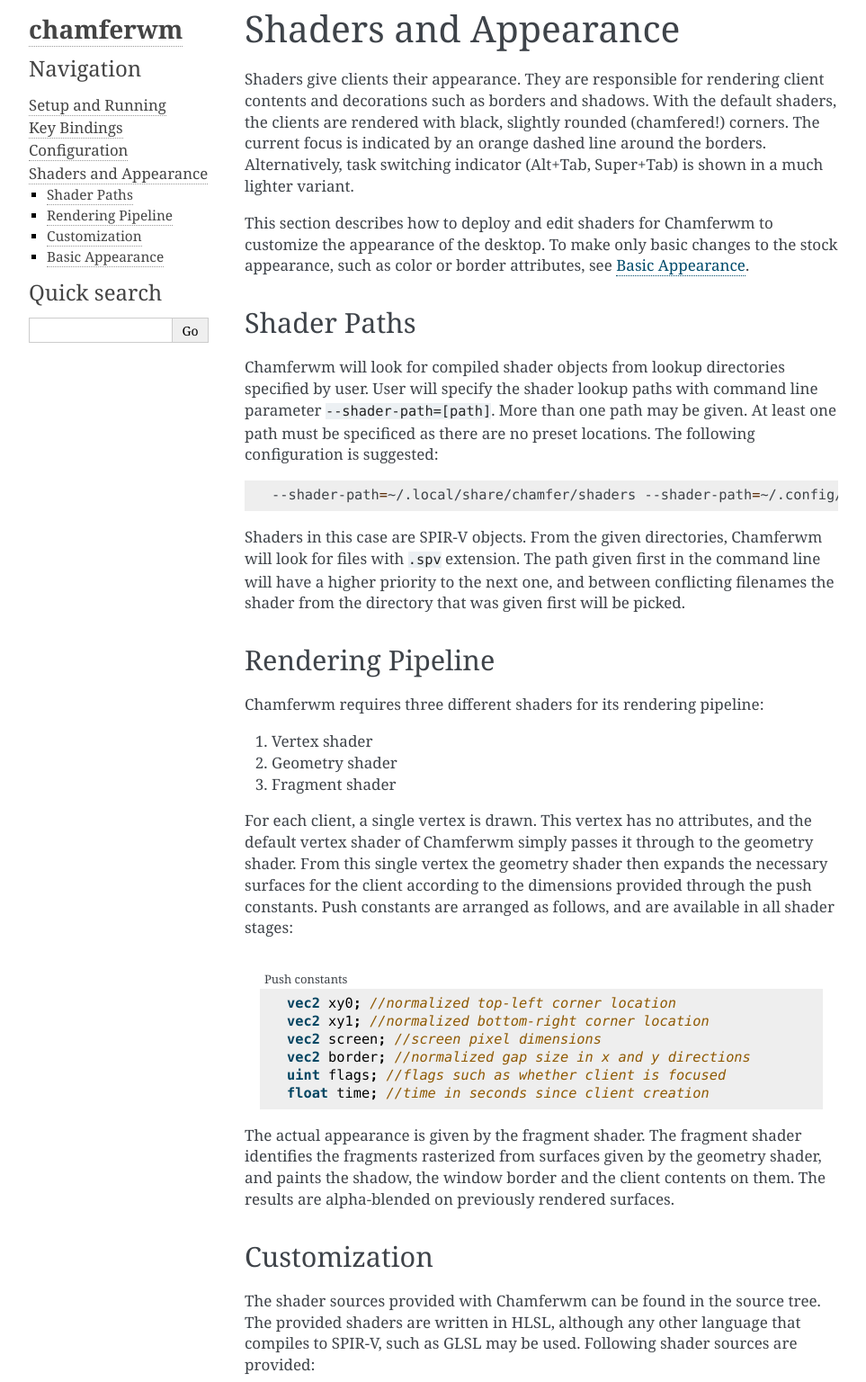
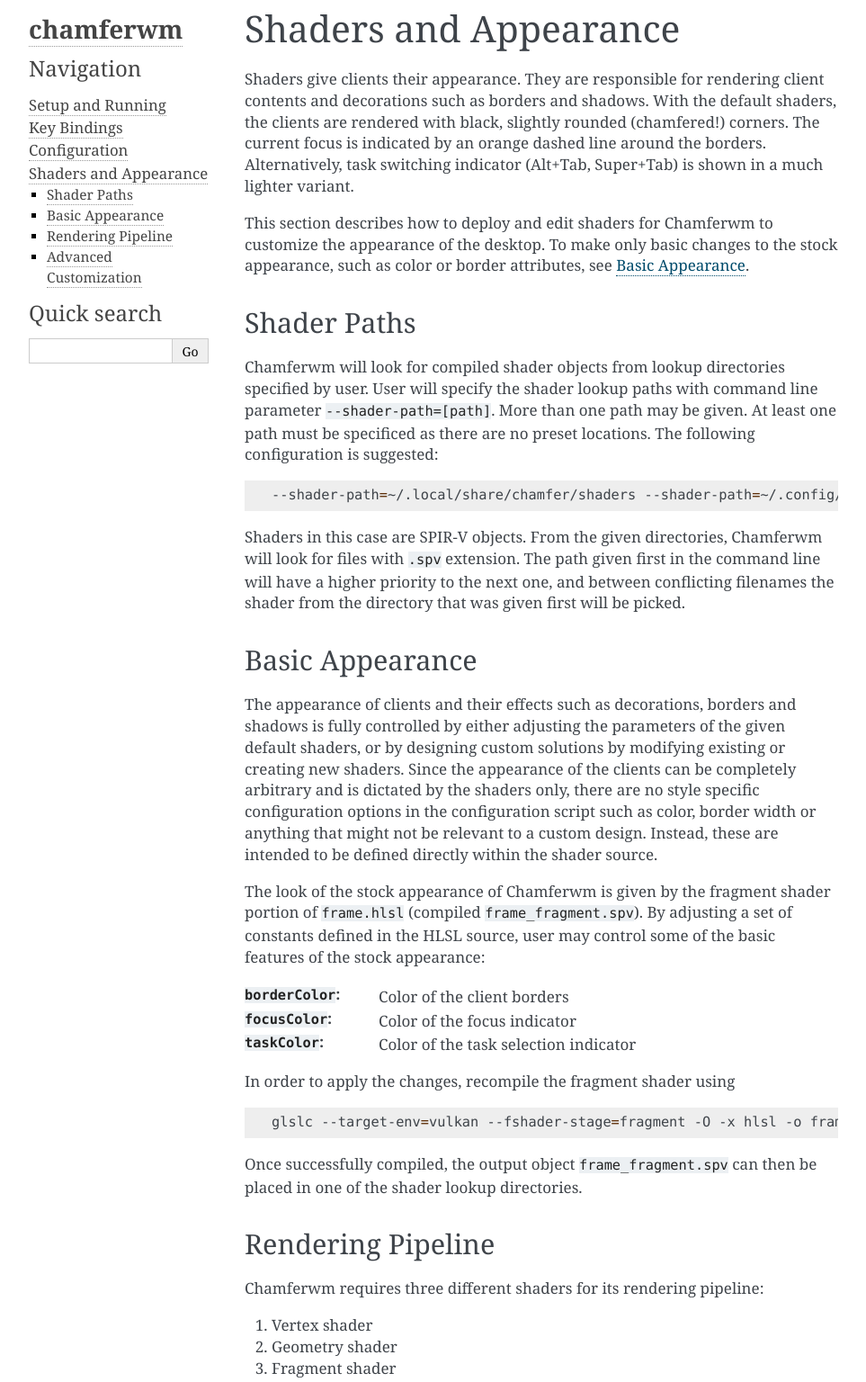
Before and after one commit to jaelpark/chamferwm-docs, a plain HTML site: page shaders.html in a window 1280 px wide. Shown: the part 27-1563 px from the top of the page at 90% size, without its empty margins (148-1111 px from the left). Drawn offline with Linux system fonts and the light colour scheme.

Commit message:
Restructuring

```diff
--- a/shaders.html
+++ b/shaders.html
@@ -43,6 +43,27 @@
 </div>
 <p>Shaders in this case are SPIR-V objects. From the given directories, Chamferwm will look for files with <code class="docutils literal notranslate"><span class="pre">.spv</span></code> extension. The path given first in the command line will have a higher priority to the next one, and between conflicting filenames the shader from the directory that was given first will be picked.</p>
 </div>
+<div class="section" id="basic-appearance">
+<span id="shaders-basic-appearance"></span><h2>Basic Appearance<a class="headerlink" href="#basic-appearance" title="Permalink to this headline">¶</a></h2>
+<p>The appearance of clients and their effects such as decorations, borders and shadows is fully controlled by either adjusting the parameters of the given default shaders, or by designing custom solutions by modifying existing or creating new shaders. Since the appearance of the clients can be completely arbitrary and is dictated by the shaders only, there are no style specific configuration options in the configuration script such as color, border width or anything that might not be relevant to a custom design. Instead, these are intended to be defined directly within the shader source.</p>
+<p>The look of the stock appearance of Chamferwm is given by the fragment shader portion of <code class="docutils literal notranslate"><span class="pre">frame.hlsl</span></code> (compiled <code class="docutils literal notranslate"><span class="pre">frame_fragment.spv</span></code>). By adjusting a set of constants defined in the HLSL source, user may control some of the basic features of the stock appearance:</p>
+<dl class="field-list simple">
+<dt class="field-odd"><code class="docutils literal notranslate"><span class="pre">borderColor</span></code></dt>
+<dd class="field-odd"><p>Color of the client borders</p>
+</dd>
+<dt class="field-even"><code class="docutils literal notranslate"><span class="pre">focusColor</span></code></dt>
+<dd class="field-even"><p>Color of the focus indicator</p>
+</dd>
+<dt class="field-odd"><code class="docutils literal notranslate"><span class="pre">taskColor</span></code></dt>
+<dd class="field-odd"><p>Color of the task selection indicator</p>
+</dd>
+</dl>
+<p>In order to apply the changes, recompile the fragment shader using</p>
+<div class="highlight-bash notranslate"><div class="highlight"><pre><span></span>glslc --target-env<span class="o">=</span>vulkan --fshader-stage<span class="o">=</span>fragment -O -x hlsl -o frame_fragment.spv -DSHADER_STAGE_PS frame.hlsl
+</pre></div>
+</div>
+<p>Once successfully compiled, the output object <code class="docutils literal notranslate"><span class="pre">frame_fragment.spv</span></code> can then be placed in one of the shader lookup directories.</p>
+</div>
 <div class="section" id="rendering-pipeline">
 <h2>Rendering Pipeline<a class="headerlink" href="#rendering-pipeline" title="Permalink to this headline">¶</a></h2>
 <p>Chamferwm requires three different shaders for its rendering pipeline:</p>
@@ -65,8 +86,8 @@
 </div>
 <p>The actual appearance is given by the fragment shader. The fragment shader identifies the fragments rasterized from surfaces given by the geometry shader, and paints the shadow, the window border and the client contents on them. The results are alpha-blended on previously rendered surfaces.</p>
 </div>
-<div class="section" id="customization">
-<h2>Customization<a class="headerlink" href="#customization" title="Permalink to this headline">¶</a></h2>
+<div class="section" id="advanced-customization">
+<h2>Advanced Customization<a class="headerlink" href="#advanced-customization" title="Permalink to this headline">¶</a></h2>
 <p>The shader sources provided with Chamferwm can be found in the source tree. The provided shaders are written in HLSL, although any other language that compiles to SPIR-V, such as GLSL may be used. Following shader sources are provided:</p>
 <dl class="field-list simple">
 <dt class="field-odd">chamfer.hlsl</dt>
@@ -89,27 +110,6 @@
 <p>to compile a fragment shader <code class="docutils literal notranslate"><span class="pre">fragmentShader.hlsl</span></code> written in HLSL into a SPIR-V object <code class="docutils literal notranslate"><span class="pre">fragmentShader.spv</span></code> as an example. The output object should be placed into one of the command line provided shader lookup directories for it to become available.</p>
 <p>The details on how to write shaders are beyond the scope of this manual. However, user may use the provided <code class="docutils literal notranslate"><span class="pre">default.hlsl</span></code>, which contains all the relevant shader stages in their simplest form to be used with Chamferwm, as a starting point.</p>
 <p>In order to use shaders found in the lookup directories, they must be assigned to a client in the configuration script. See <a class="reference internal" href="config.html#chamfer.Container.vertexShader" title="chamfer.Container.vertexShader"><code class="xref py py-attr docutils literal notranslate"><span class="pre">chamfer.Container.vertexShader</span></code></a> and the respective attributes for geometry and fragment shaders on how to do this. All attributes must point to a valid shader object.</p>
-</div>
-<div class="section" id="basic-appearance">
-<span id="shaders-basic-appearance"></span><h2>Basic Appearance<a class="headerlink" href="#basic-appearance" title="Permalink to this headline">¶</a></h2>
-<p>The appearance of clients and their effects such as decorations, borders and shadows is fully controlled by either adjusting the parameters of the given default shaders, or by designing custom solutions by modifying existing or creating new shaders. Since the appearance of the clients can be completely arbitrary and is dictated by the shaders only, there are no style specific configuration options in the configuration script such as color, border width or anything that might not be relevant to a custom design. Instead, these are intended to be defined directly within the shader source.</p>
-<p>The look of the stock appearance of Chamferwm is given by the fragment shader portion of <code class="docutils literal notranslate"><span class="pre">frame.hlsl</span></code> (compiled <code class="docutils literal notranslate"><span class="pre">frame_fragment.spv</span></code>). By adjusting a set of constants defined in the HLSL source, user may control some of the basic features of the stock appearance:</p>
-<dl class="field-list simple">
-<dt class="field-odd"><code class="docutils literal notranslate"><span class="pre">borderColor</span></code></dt>
-<dd class="field-odd"><p>Color of the client borders</p>
-</dd>
-<dt class="field-even"><code class="docutils literal notranslate"><span class="pre">focusColor</span></code></dt>
-<dd class="field-even"><p>Color of the focus indicator</p>
-</dd>
-<dt class="field-odd"><code class="docutils literal notranslate"><span class="pre">taskColor</span></code></dt>
-<dd class="field-odd"><p>Color of the task selection indicator</p>
-</dd>
-</dl>
-<p>In order to apply the changes, recompile the fragment shader using</p>
-<div class="highlight-bash notranslate"><div class="highlight"><pre><span></span>glslc --target-env<span class="o">=</span>vulkan --fshader-stage<span class="o">=</span>fragment -O -x hlsl -o frame_fragment.spv -DSHADER_STAGE_PS frame.hlsl
-</pre></div>
-</div>
-<p>Once successfully compiled, the output object <code class="docutils literal notranslate"><span class="pre">frame_fragment.spv</span></code> can then be placed in one of the shader lookup directories.</p>
 </div>
 </div>
 
@@ -136,9 +136,9 @@
 <li class="toctree-l1"><a class="reference internal" href="config.html">Configuration</a></li>
 <li class="toctree-l1 current"><a class="current reference internal" href="#">Shaders and Appearance</a><ul>
 <li class="toctree-l2"><a class="reference internal" href="#shader-paths">Shader Paths</a></li>
+<li class="toctree-l2"><a class="reference internal" href="#basic-appearance">Basic Appearance</a></li>
 <li class="toctree-l2"><a class="reference internal" href="#rendering-pipeline">Rendering Pipeline</a></li>
-<li class="toctree-l2"><a class="reference internal" href="#customization">Customization</a></li>
-<li class="toctree-l2"><a class="reference internal" href="#basic-appearance">Basic Appearance</a></li>
+<li class="toctree-l2"><a class="reference internal" href="#advanced-customization">Advanced Customization</a></li>
 </ul>
 </li>
 </ul>
```
Also changed, not shown: index.html (+4 -4 lines).
